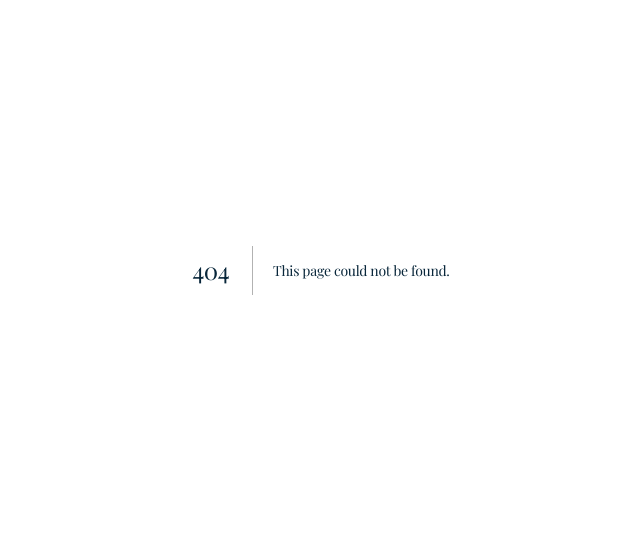
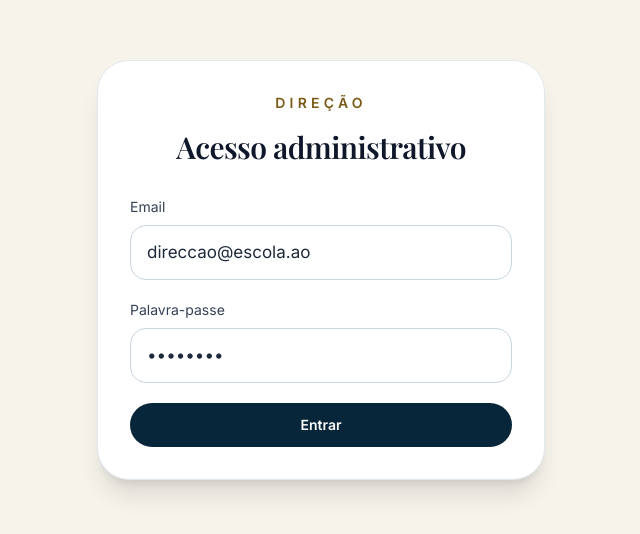
Before and after one commit to luistchitue-boop/nova-escola-politecnica-do-huambo-website, a Next.js app: page /login in a window 1280 px wide. Before the commit this address had no page. Shown: the part 130-664 px from the top of the page, without its empty margins (319-959 px from the left). Built offline with nearby package versions, Linux system fonts and the light colour scheme.

Commit message:
feat: implement authentication with next-auth and create login page

```diff
--- a/package.json
+++ b/package.json
@@ -15,6 +15,7 @@
   "dependencies": {
     "drizzle-orm": "^0.45.2",
     "next": "13.4.10",
+    "next-auth": "^4.24.11",
     "pg": "^8.23.0",
     "react": "18.2.0",
     "react-dom": "18.2.0",
--- a/pages/_app.js
+++ b/pages/_app.js
@@ -1,5 +1,6 @@
 import '../styles/globals.css'
 import Head from 'next/head'
+import { SessionProvider } from 'next-auth/react'
 
 export default function App({ Component, pageProps }) {
   return (
@@ -36,7 +37,9 @@ export default function App({ Component, pageProps }) {
           "telephone": "+244912345678"
         }) }} />
       </Head>
-      <Component {...pageProps} />
+      <SessionProvider session={pageProps.session}>
+        <Component {...pageProps} />
+      </SessionProvider>
     </>
   )
 }
--- /dev/null
+++ b/pages/api/auth/[...nextauth].js
@@ -0,0 +1,57 @@
+import NextAuth from 'next-auth'
+import CredentialsProvider from 'next-auth/providers/credentials'
+
+const ADMIN_EMAIL = process.env.ADMIN_EMAIL || 'direccao@escola.ao'
+const ADMIN_PASSWORD = process.env.ADMIN_PASSWORD || 'admin123'
+
+export default NextAuth({
+  session: {
+    strategy: 'jwt',
+  },
+  pages: {
+    signIn: '/login',
+  },
+  providers: [
+    CredentialsProvider({
+      name: 'Credentials',
+      credentials: {
+        email: { label: 'Email', type: 'email' },
+        password: { label: 'Password', type: 'password' },
+      },
+      async authorize(credentials) {
+        const email = String(credentials?.email || '').trim().toLowerCase()
+        const password = String(credentials?.password || '')
+
+        if (!email || !password) {
+          return null
+        }
+
+        if (email === ADMIN_EMAIL.toLowerCase() && password === ADMIN_PASSWORD) {
+          return {
+            id: 'admin',
+            name: 'Direção',
+            email,
+            role: 'admin',
+          }
+        }
+
+        return null
+      },
+    }),
+  ],
+  callbacks: {
+    async jwt({ token, user }) {
+      if (user) {
+        token.role = user.role
+      }
+      return token
+    },
+    async session({ session, token }) {
+      if (session?.user) {
+        session.user.role = token.role || 'admin'
+      }
+      return session
+    },
+  },
+  secret: process.env.NEXTAUTH_SECRET || 'change-me-in-production',
+})
--- a/pages/api/empregos.js
+++ b/pages/api/empregos.js
@@ -1,3 +1,4 @@
+import { getSession } from 'next-auth/react'
 import { z } from 'zod'
 import { db } from '../../lib/db'
 import { jobOpenings } from '../../db/schema'
@@ -8,6 +9,12 @@ const jobOpeningSchema = z.object({
 })
 
 export default async function handler(req, res) {
+  const session = await getSession({ req, res })
+
+  if (!session || !session.user) {
+    return res.status(401).json({ success: false, message: 'Não autenticado.' })
+  }
+
   if (req.method !== 'POST') {
     return res.status(405).json({ success: false, message: 'Método não permitido.' })
   }
--- a/pages/direccao.js
+++ b/pages/direccao.js
@@ -1,7 +1,26 @@
 import Head from 'next/head'
 import Link from 'next/link'
+import { getSession, signOut, useSession } from 'next-auth/react'
+
+export async function getServerSideProps(context) {
+  const session = await getSession(context)
+
+  if (!session || !session.user) {
+    return {
+      redirect: {
+        destination: '/login',
+        permanent: false,
+      },
+    }
+  }
+
+  return {
+    props: { session },
+  }
+}
 
 export default function DireccaoDashboard() {
+  const { data: session } = useSession()
   const adminLinks = [
     {
       title: 'Reservas',
@@ -32,10 +51,20 @@ export default function DireccaoDashboard() {
             </p>
           </div>
 
-          <div className="mt-8 flex justify-start">
+          <div className="mt-8 flex flex-wrap items-center justify-between gap-3">
             <Link href="/" className="inline-flex items-center rounded-full bg-[#f2d79d] px-5 py-2.5 text-sm font-semibold text-[#08263a] shadow-sm transition hover:bg-[#f5dfae] focus:outline-none focus:ring-2 focus:ring-[#f2d79d] focus:ring-offset-2 focus:ring-offset-[#08263a]">
               Voltar para a página inicial
             </Link>
+
+            {session ? (
+              <button
+                type="button"
+                onClick={() => signOut({ callbackUrl: '/login' })}
+                className="inline-flex items-center rounded-full border border-white/30 bg-white/10 px-5 py-2.5 text-sm font-semibold text-white transition hover:bg-white/20"
+              >
+                Sair
+              </button>
+            ) : null}
           </div>
 
           <div className="mt-10 grid gap-6 lg:grid-cols-2">
--- a/pages/direccao/empregos.js
+++ b/pages/direccao/empregos.js
@@ -1,5 +1,6 @@
 import Head from 'next/head'
 import Link from 'next/link'
+import { getSession } from 'next-auth/react'
 import { useRouter } from 'next/router'
 import { useState } from 'react'
 import { z } from 'zod'
@@ -31,7 +32,19 @@ function buildQueryObject(routerQuery, overrides = {}) {
   return current
 }
 
-export async function getServerSideProps({ query }) {
+export async function getServerSideProps(context) {
+  const session = await getSession(context)
+
+  if (!session || !session.user) {
+    return {
+      redirect: {
+        destination: '/login',
+        permanent: false,
+      },
+    }
+  }
+
+  const { query } = context
   const page = Math.max(Number(query.page || 1), 1)
   const selectedStatus = query.status ? String(query.status) : ''
   const selectedDegree = query.grau ? String(query.grau) : ''
--- a/pages/direccao/reservas.js
+++ b/pages/direccao/reservas.js
@@ -1,5 +1,6 @@
 import Head from 'next/head'
 import Link from 'next/link'
+import { getSession } from 'next-auth/react'
 import { useRouter } from 'next/router'
 import { and, count, desc, eq } from 'drizzle-orm'
 import { db } from '../../lib/db'
@@ -19,7 +20,19 @@ function buildQueryObject(routerQuery, overrides = {}) {
   return current
 }
 
-export async function getServerSideProps({ query }) {
+export async function getServerSideProps(context) {
+  const session = await getSession(context)
+
+  if (!session || !session.user) {
+    return {
+      redirect: {
+        destination: '/login',
+        permanent: false,
+      },
+    }
+  }
+
+  const { query } = context
   const page = Math.max(Number(query.page || 1), 1)
   const selectedGrade = query.grade ? String(query.grade) : ''
   const selectedYear = query.anoLectivo ? String(query.anoLectivo) : ''
--- /dev/null
+++ b/pages/login.js
@@ -0,0 +1,88 @@
+import Head from 'next/head'
+import { signIn } from 'next-auth/react'
+import { useRouter } from 'next/router'
+import { useState } from 'react'
+
+export default function LoginPage() {
+  const router = useRouter()
+  const [email, setEmail] = useState('direccao@escola.ao')
+  const [password, setPassword] = useState('admin123')
+  const [error, setError] = useState('')
+  const [isSubmitting, setIsSubmitting] = useState(false)
+
+  const handleSubmit = async (event) => {
+    event.preventDefault()
+    setError('')
+    setIsSubmitting(true)
+
+    const result = await signIn('credentials', {
+      email,
+      password,
+      redirect: false,
+    })
+
+    if (result?.error) {
+      setError('Credenciais inválidas. Verifique o email e a palavra-passe.')
+      setIsSubmitting(false)
+      return
+    }
+
+    router.push('/direccao')
+  }
+
+  return (
+    <>
+      <Head>
+        <title>Login — Direção</title>
+        <meta name="description" content="Login do painel administrativo da direção." />
+      </Head>
+
+      <main className="flex min-h-screen items-center justify-center bg-[#f6f3eb] px-6 py-16">
+        <div className="w-full max-w-md rounded-[2rem] border border-slate-200 bg-white p-8 shadow-xl">
+          <div className="text-center">
+            <p className="text-sm font-semibold uppercase tracking-[0.3em] text-[#7a5a15]">Direção</p>
+            <h1 className="mt-4 text-3xl font-semibold text-slate-900">Acesso administrativo</h1>
+          </div>
+
+          <form onSubmit={handleSubmit} className="mt-8 space-y-5" noValidate>
+            <div>
+              <label htmlFor="email" className="mb-2 block text-sm font-medium text-slate-700">Email</label>
+              <input
+                id="email"
+                type="email"
+                value={email}
+                onChange={(event) => setEmail(event.target.value)}
+                className="w-full rounded-2xl border border-slate-300 bg-white px-4 py-3 text-slate-800 outline-none transition focus:border-[#08263a]"
+              />
+            </div>
+
+            <div>
+              <label htmlFor="password" className="mb-2 block text-sm font-medium text-slate-700">Palavra-passe</label>
+              <input
+                id="password"
+                type="password"
+                value={password}
+                onChange={(event) => setPassword(event.target.value)}
+                className="w-full rounded-2xl border border-slate-300 bg-white px-4 py-3 text-slate-800 outline-none transition focus:border-[#08263a]"
+              />
+            </div>
+
+            {error ? (
+              <div className="rounded-2xl border border-red-200 bg-red-50 px-3 py-2 text-sm font-medium text-red-700">
+                {error}
+              </div>
+            ) : null}
+
+            <button
+              type="submit"
+              disabled={isSubmitting}
+              className="w-full rounded-full bg-[#08263a] px-6 py-3 text-sm font-semibold text-white transition hover:bg-[#0d3550] disabled:cursor-not-allowed disabled:opacity-70"
+            >
+              {isSubmitting ? 'A iniciar sessão...' : 'Entrar'}
+            </button>
+          </form>
+        </div>
+      </main>
+    </>
+  )
+}
```
Also changed, not shown: lib/auth.js (added, +20 -0 lines), 1 other file (tests, documents, lock files or other folders).
